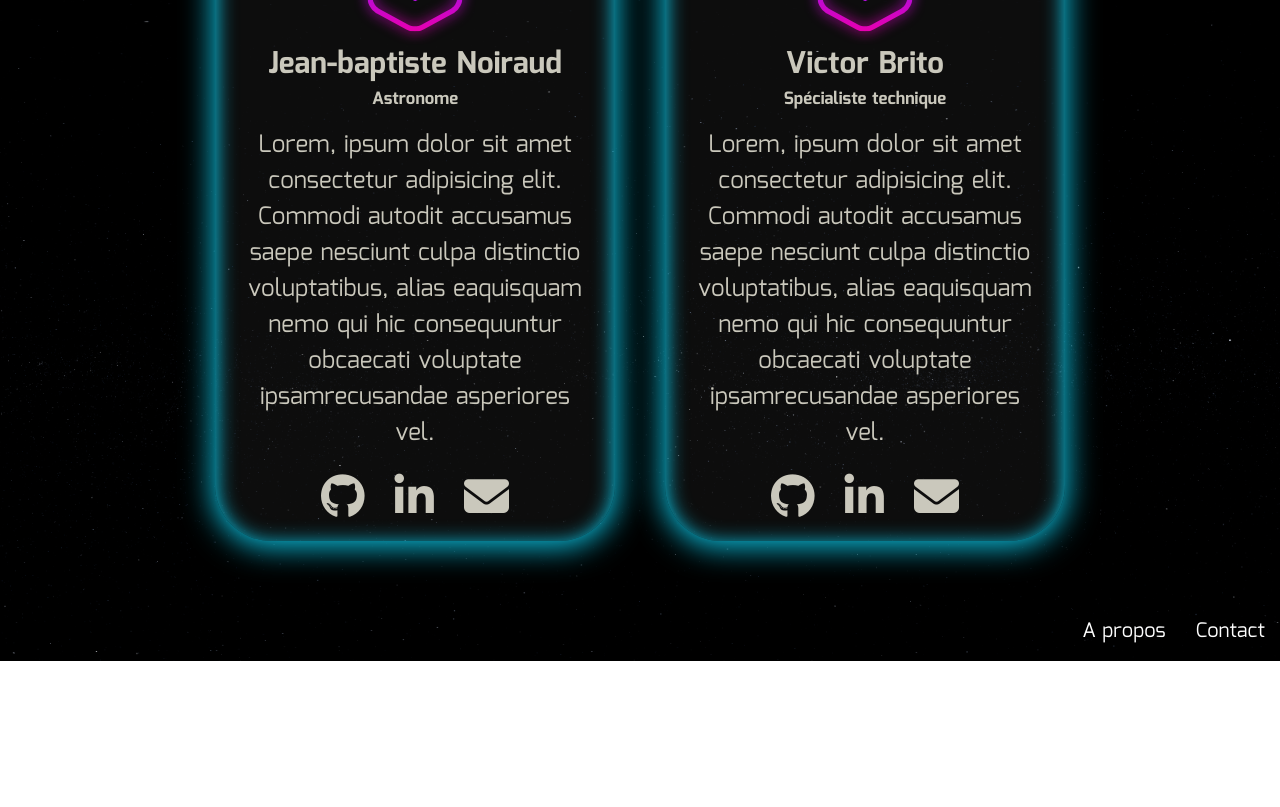
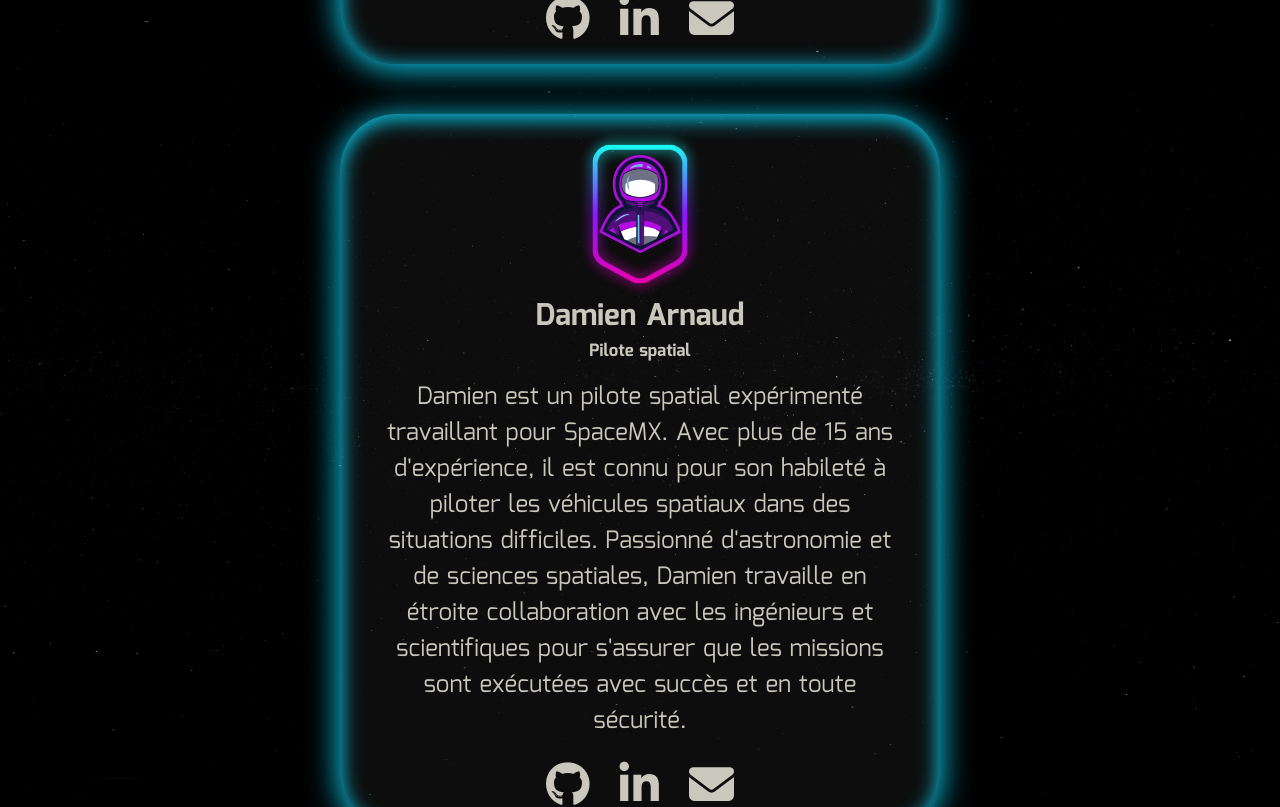
Before and after one commit to WildCodeSchool/2023-02-JS-RemoteFR-DeVMX-P2-G1-Machonauts, a React (Vite) app in the folder frontend/: page /a-propos in a window 1280 px wide. Shown: the part 1620-2427 px from the top of the page. Before the commit the page ends 2281 px from the top, so only its background shows below. Built offline with nearby package versions, Linux system fonts and the light colour scheme.

Commit message:
add text in card

```diff
--- a/frontend/src/datas/data-infos-profils.js
+++ b/frontend/src/datas/data-infos-profils.js
@@ -5,7 +5,7 @@ const profils = [
     lastName: "Lopes",
     title: "Spécialiste communication",
     description:
-      "Lorem, ipsum dolor sit amet consectetur adipisicing elit. Commodi autodit accusamus saepe nesciunt culpa distinctio voluptatibus, alias eaquisquam nemo qui hic consequuntur obcaecati voluptate ipsamrecusandae asperiores vel.",
+      "Nicolas est un expert en communication spatiale travaillant pour SpaceMX. Fort d'une expérience de plus de 10 ans dans ce domaine, il est chargé de la planification et de la mise en œuvre des stratégies de communication pour les missions spatiales de l'entreprise. Nicolas a une grande connaissance des technologies de communication utilisées en orbite et de la manière de les exploiter pour transmettre des données, des images et des vidéos depuis l'espace. Grâce à ses compétences en communication, il est capable de maintenir le contact entre les astronautes, les ingénieurs et les scientifiques tout au long des missions spatiales.",
     linkedin: "https://www.linkedin.com/in/nicolas-lopes-21441478",
     github: "https://github.com/SEF936",
     mail: "lopes_nico@yahoo.fr",
@@ -16,7 +16,7 @@ const profils = [
     lastName: "Arnaud",
     title: "Pilote spatial",
     description:
-      "Lorem, ipsum dolor sit amet consectetur adipisicing elit. Commodi autodit accusamus saepe nesciunt culpa distinctio voluptatibus, alias eaquisquam nemo qui hic consequuntur obcaecati voluptate ipsamrecusandae asperiores vel.",
+      "Damien est un pilote spatial expérimenté travaillant pour SpaceMX. Avec plus de 15 ans d'expérience, il est connu pour son habileté à piloter les véhicules spatiaux dans des situations difficiles. Passionné d'astronomie et de sciences spatiales, Damien travaille en étroite collaboration avec les ingénieurs et scientifiques pour s'assurer que les missions sont exécutées avec succès et en toute sécurité.",
     linkedin: "https://www.linkedin.com/in/damien-a-5a303660/",
     github: "https://github.com/Zanelidd",
     mail: "",
@@ -27,8 +27,7 @@ const profils = [
     lastName: "Noiraud",
     title: "Astronome",
     description:
-      "Lorem, ipsum dolor sit amet consectetur adipisicing elit. Commodi autodit accusamus saepe nesciunt culpa distinctio voluptatibus, alias eaquisquam nemo qui hic consequuntur obcaecati voluptate ipsamrecusandae asperiores vel.",
-
+      "Jean-Baptiste est un astronome expérimenté travaillant pour SpaceMX. Avec plus de 10 ans d'expérience dans le domaine de l'astronomie, il est spécialisé dans l'étude des corps célestes, notamment des planètes, des étoiles et des galaxies. En tant que membre de l'équipe scientifique de SpaceMX, Jean-Baptiste est responsable de la conception et de la mise en œuvre des missions scientifiques de l'entreprise. Il travaille en étroite collaboration avec les ingénieurs et les pilotes spatiaux pour s'assurer que les missions sont réalisées avec succès. Jean-Baptiste est également impliqué dans l'analyse des données recueillies lors des missions spatiales de l'entreprise, en utilisant des techniques d'imagerie et de spectroscopie pour en apprendre davantage sur l'univers qui nous entoure.",
     linkedin: "",
     github: "https://github.com/jbaptiste51",
     mail: "",
@@ -39,8 +38,7 @@ const profils = [
     lastName: "Brito",
     title: "Spécialiste technique",
     description:
-      "Lorem, ipsum dolor sit amet consectetur adipisicing elit. Commodi autodit accusamus saepe nesciunt culpa distinctio voluptatibus, alias eaquisquam nemo qui hic consequuntur obcaecati voluptate ipsamrecusandae asperiores vel.",
-
+      "Victor est un ingénieur spatial expérimenté travaillant pour SpaceMX. Avec plus de 10 ans d'expérience dans le domaine de l'aérospatiale, il est spécialisé dans la conception et la construction de véhicules spatiaux. En tant que membre de l'équipe d'ingénierie de SpaceMX, Victor est responsable de la planification et de la mise en œuvre des projets de conception et de développement de nouveaux véhicules spatiaux. Il travaille en étroite collaboration avec les pilotes spatiaux, les scientifiques et les autres membres de l'équipe pour s'assurer que les véhicules spatiaux répondent aux exigences spécifiques de chaque mission. Victor est également impliqué dans la maintenance et la mise à niveau des véhicules spatiaux existants pour garantir leur efficacité et leur sécurité.",
     linkedin: "https://www.linkedin.com/in/victor-brito-69040a191",
     github: "https://github.com/webdevbynight",
     mail: "",
--- a/frontend/src/sass/_team_card.scss
+++ b/frontend/src/sass/_team_card.scss
@@ -68,7 +68,7 @@
 
     }
     @media screen and (min-width:800px) {
-        width: 40rem;
+        width: 60rem;
         h2{
             font-size: 2rem;
         }
```
